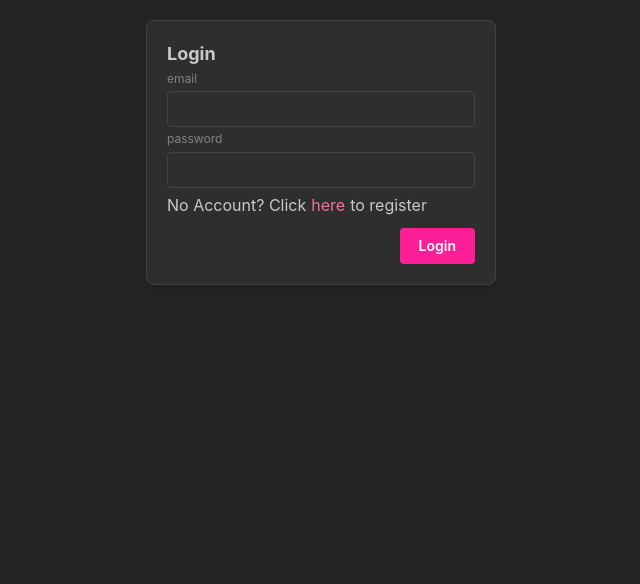
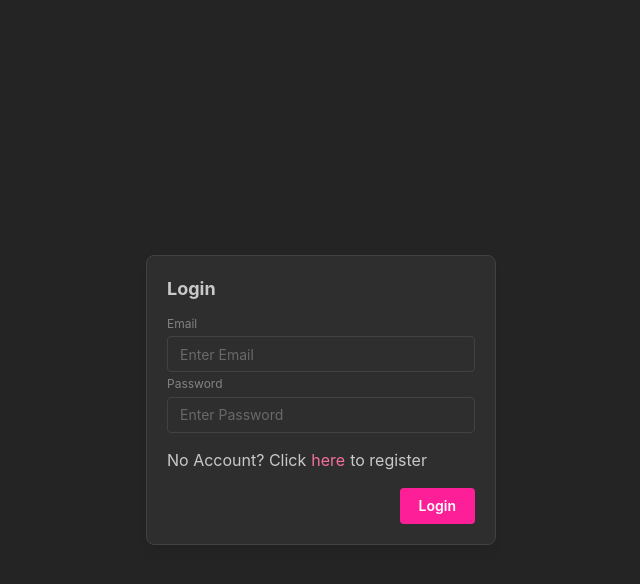
Before and after one commit to benjamin-leiding/Inventory-Management-System, a React (Create React App) app in the folder client/: page / in a window 1280 px wide. Shown: the top 584 px of the page, without its empty margins (319-959 px from the left). Built offline with nearby package versions, Linux system fonts and the light colour scheme.

Commit message:
Modified Login/Register panel

```diff
--- a/client/src/UI/Accounts.tsx
+++ b/client/src/UI/Accounts.tsx
@@ -30,7 +30,7 @@ export const Accounts = () => {
                 <br />
 
                 <div style={{width: "100%", display: "flex", justifyContent: "flex-end"}}>
-                    <Button  onClick={() => {
+                    <Button color={"red.3"} onClick={() => {
                         dispatch(promoteUserAsync(user!._id)).unwrap().then(() => {
                             handlerPromoteToEmployee.close()
                         })
@@ -46,7 +46,7 @@ export const Accounts = () => {
                 <br />
 
                 <div style={{width: "100%", display: "flex", justifyContent: "flex-end"}}>
-                    <Button  onClick={() => {
+                    <Button color={"red.3"} onClick={() => {
                         dispatch(promoteUserAsync(user!._id)).unwrap().then(() => {
                             handlerPromoteToProf.close()
                         })
--- a/client/src/UI/LoginAndRegister.tsx
+++ b/client/src/UI/LoginAndRegister.tsx
@@ -1,134 +1,197 @@
-import {Flex, TextInput, Title, UnstyledButton } from '@mantine/core';
+import { Flex, TextInput, Title, UnstyledButton, Button, Card, Text, Loader, Transition } from '@mantine/core';
 import { useState } from 'react';
-import { Button, Card, Box, Text } from '@mantine/core';
 import { useAppDispatch, useAppSelector } from '../Hooks';
-import {registerAsync, resetError, selectUser, signInAsync } from '../state/UserState';
-import { Loader } from '@mantine/core';
+import { registerAsync, resetError, selectUser, signInAsync } from '../state/UserState';
 
 export const LoginAndRegister = () => {
+    const userState = useAppSelector(selectUser);
+    const dispatch = useAppDispatch();
 
-    const userState = useAppSelector(selectUser)
-    const dispatch = useAppDispatch()
-
-    const [selectedPage, setSelectedPage] = useState(0)
-
+    const [selectedPage, setSelectedPage] = useState(0);
     const [username, setUsername] = useState('');
     const [email, setEmail] = useState('');
     const [password, setPassword] = useState('');
 
+    const slideLeft = {
+        in: { opacity: 1, transform: 'translateX(0)' },
+        out: { opacity: 0, transform: 'translateX(-100%)' },
+        common: { transformOrigin: 'left' },
+        transitionProperty: 'transform, opacity',
+    };
 
+    const slideRight = {
+        in: { opacity: 1, transform: 'translateX(0)' },
+        out: { opacity: 0, transform: 'translateX(100%)' },
+        common: { transformOrigin: 'right' },
+        transitionProperty: 'transform, opacity',
+    };
 
-    return <Flex h={"100vh"} justify={"center"} align={"flex-start"}>
-        {selectedPage == 0 && <Flex direction={"column"} m={"20px"}>
-            <Card shadow="sm" padding="lg" radius="md" withBorder w={"350px"}>
-                {userState.status == 'loading' && <Loader color="red.3" />}
-                {userState.status == "failed" && <>
-                    <Title mb={"10px"} order={4}>Login failed</Title>
-                    <Text mb={"25px"}>{userState.errorText}</Text>
-                    <Flex justify={"flex-end"}>
-                        <Button
-                            color={"pink.5"}
-                            onClick={() => {dispatch(resetError())}}>
+    return (
+        <Flex h="100vh" justify="center" align="center" style={{ overflow: 'hidden', position: 'relative' }}>
+            <Transition mounted={selectedPage === 0} transition={slideLeft} duration={500} timingFunction="ease">
+                {(styles) => (
+                    <Flex
+                        direction="column"
+                        align="center"
+                        justify="center"
+                        style={{
+                            ...styles,
+                            position: 'absolute',
+                            top: 0,
+                            left: 0,
+                            right: 0,
+                            bottom: 0,
+                            margin: 'auto',
+                            height: 'fit-content',
+                        }}
+                    >
+                        <Card shadow="sm" padding="lg" radius="md" withBorder w="350px">
+                            {userState.status === 'loading' && (
+                                <Flex direction="column" align="center" justify="center" h="100%">
+                                    <Loader color="red.3" />
+                                    <Flex justify="center" align="center">
+                                        <Text mt="md">Loading...</Text>
+                                    </Flex>
+                                </Flex>
+                            )}
+                            {userState.status === 'failed' && (
+                                <>
+                                    <Title mb="10px" order={4}>Login failed</Title>
+                                    <Text mb="25px">{userState.errorText}</Text>
+                                    <Flex justify="flex-end">
+                                        <Button color="pink.5" onClick={() => { dispatch(resetError()) }}>
                                             Back to Login
                                         </Button>
                                     </Flex>
-                </>}
-                {userState.status == "idle" && <>
-                    <Title order={4} mb={"5px"}>Login</Title>
+                                </>
+                            )}
+                            {userState.status === 'idle' && (
+                                <>
+                                    <Title order={4} mb="10px">Login</Title>
                                     <TextInput
-                        mb={"5px"}
-                        description="email"
-                        type={"email"}
+                                        mb="5px"
+                                        mt="5px"
+                                        placeholder="Enter Email"
+                                        description="Email"
+                                        type="email"
                                         value={email}
                                         onChange={(event) => setEmail(event.currentTarget.value)}
                                     />
                                     <TextInput
-                        description="password"
-                        type={"password"}
+                                        mb="5px"
+                                        description="Password"
+                                        placeholder="Enter Password"
+                                        type="password"
                                         value={password}
                                         onChange={(event) => setPassword(event.currentTarget.value)}
                                     />
-                    <Text mb={"5px"}>
+                                    <Text mb="5px">
                                         No Account? Click
                                         <UnstyledButton onClick={() => setSelectedPage(1)}>
-                            <Text color={"red.3"} p={"5px"}>here</Text>
+                                            <Text color="red.3" p="5px" mb="5px" mt="5px">here</Text>
                                         </UnstyledButton>
                                         to register
                                     </Text>
-                    <Flex justify={"flex-end"}>
+                                    <Flex justify="flex-end">
                                         <Button
                                             onClick={() => {
-                                dispatch(signInAsync({email, password}))
+                                                dispatch(signInAsync({ email, password }))
                                             }}
                                             autoContrast
-                            color={"pink.5"}
-                        >Login</Button>
+                                            color="pink.5"
+                                        >
+                                            Login
+                                        </Button>
                                     </Flex>
-                </>}
+                                </>
+                            )}
                         </Card>
-        </Flex>}
+                    </Flex>
+                )}
+            </Transition>
 
-        {selectedPage == 1 && <Flex direction={"column"} m={"20px"}>
-            <Card shadow="sm" padding="lg" radius="md" withBorder w={"350px"}>
-                {userState.status == 'loading' && <Loader color="red.3" />}
-                {userState.status == "failed" && <>
+            <Transition mounted={selectedPage === 1} transition={slideRight} duration={500} timingFunction="ease">
+                {(styles) => (
+                    <Flex
+                        direction="column"
+                        align="center"
+                        justify="center"
+                        style={{
+                            ...styles,
+                            position: 'absolute',
+                            top: 0,
+                            left: 0,
+                            right: 0,
+                            bottom: 0,
+                            margin: 'auto',
+                            height: 'fit-content',
+                        }}
+                    >
+                        <Card shadow="sm" padding="lg" radius="md" withBorder w="350px">
+                            {userState.status === 'loading' && (
+                                <Flex direction="column" align="center" justify="center" h="100%">
+                                    <Loader color="red.3" />
+                                    <Flex justify="center" align="center">
+                                        <Text mt="md">Loading...</Text>
+                                    </Flex>
+                                </Flex>
+                            )}
+                            {userState.status === 'failed' && (
+                                <>
                                     <Title order={4}>Register failed</Title>
                                     <Text>{userState.errorText}</Text>
-                    <Flex justify={"flex-end"}>
-                        <Button
-                            color={"pink.5"}
-                            onClick={() => {dispatch(resetError())}}>
+                                    <Flex justify="flex-end">
+                                        <Button color="pink.5" onClick={() => { dispatch(resetError()) }}>
                                             Back to Register
                                         </Button>
                                     </Flex>
-                </>}
-                {userState.status == "idle" && <>
-                    <Title mb={"5px"} order={4}>Register</Title>
+                                </>
+                            )}
+                            {userState.status === 'idle' && (
+                                <>
+                                    <Title mb="10px" order={4}>Register</Title>
                                     <TextInput
-                        mb={"5px"}
-                        description="username"
-                        type={"text"}
+                                        mb="5px"
+                                        placeholder="Enter Username"
+                                        description="Username"
+                                        type="text"
                                         value={username}
                                         onChange={(event) => setUsername(event.currentTarget.value)}
                                     />
                                     <TextInput
-                        mb={"5px"}
-                        description="email"
-                        type={"email"}
+                                        mb="5px"
+                                        placeholder="Enter Email"
+                                        description="Email"
+                                        type="email"
                                         value={email}
                                         onChange={(event) => setEmail(event.currentTarget.value)}
                                     />
                                     <TextInput
-                        mb={"5px"}
-                        description="password"
-                        type={"password"}
+                                        mb="5px"
+                                        placeholder="Enter Password"
+                                        description="Password"
+                                        type="password"
                                         value={password}
                                         onChange={(event) => setPassword(event.currentTarget.value)}
                                     />
-                    <Text mb={"5px"}>
+                                    <Text mb="5px">
                                         Already got an Account? Click
                                         <UnstyledButton onClick={() => setSelectedPage(0)}>
-                            <Text color={"red.3"} p={"5px"}>here</Text>
+                                            <Text color="red.3" p="5px" mb="5px" mt="5px">here</Text>
                                         </UnstyledButton>
                                         to login
                                     </Text>
-                    <div style={{display: "flex", flexDirection: "row", justifyContent: "flex-end"}}>
-                        <Button
-                            color={"pink.5"}
-                            onClick={() => {
-                                dispatch(registerAsync({username, email, password}))
-                            }}>
+                                    <Flex justify="flex-end">
+                                        <Button color="pink.5" onClick={() => { dispatch(registerAsync({ username, email, password })) }}>
                                             Register
                                         </Button>
-                    </div>
-                </>}
-
+                                    </Flex>
+                                </>
+                            )}
                         </Card>
-
-
-
-        </Flex>}
-
                     </Flex>
-
-}
+                )}
+            </Transition>
+        </Flex>
+    );
+};
```
Lines whose indentation alone changed are shown as unchanged.
